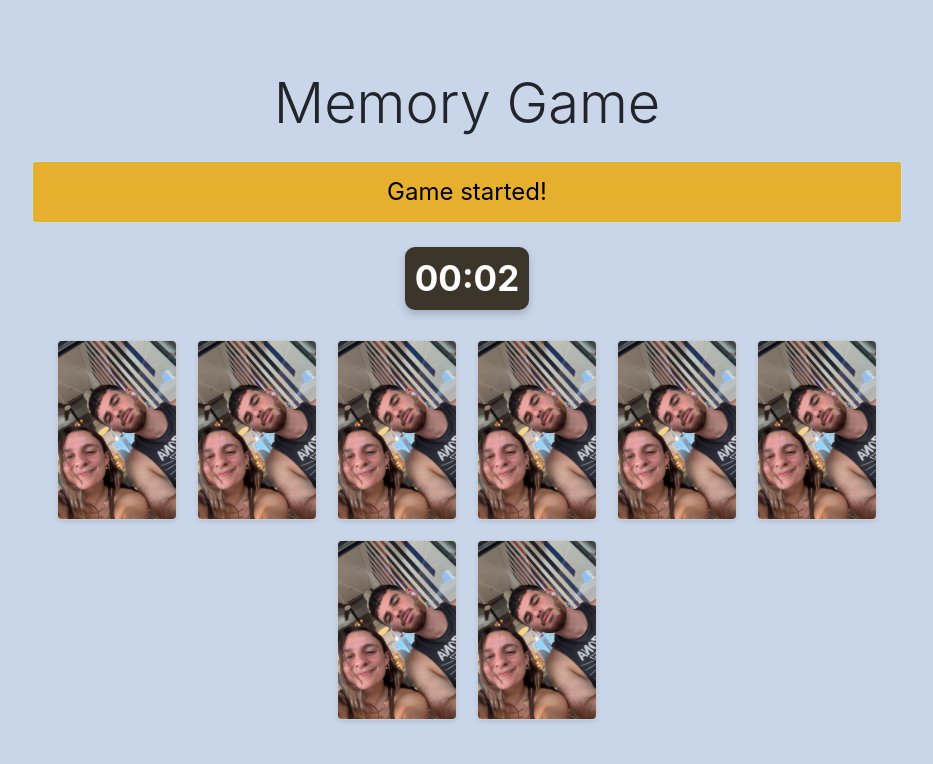
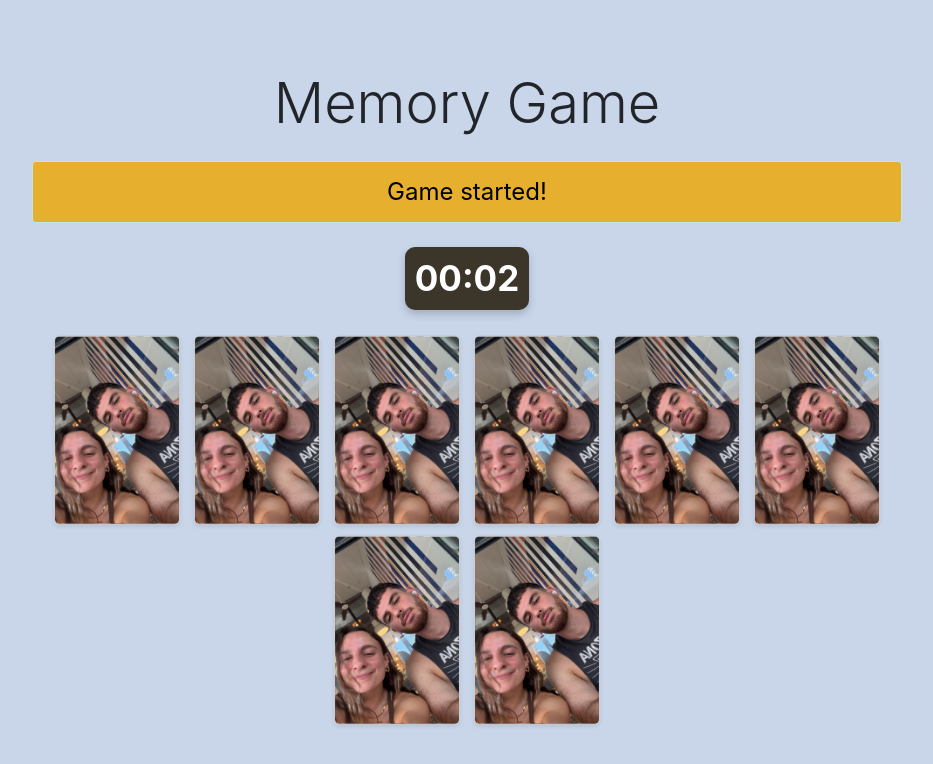
Before and after one commit to YoavShtresler/memory_game, a plain HTML site: page index.html in a window 1280 px wide. Both pictures are taken after a click on the button "Start Game". Shown: the whole page, without its empty margins (173-1106 px from the left). Drawn offline with nearby package versions, Linux system fonts and the light colour scheme.

Commit message:
fixed flipped card

```diff
--- a/index.html
+++ b/index.html
@@ -56,6 +56,14 @@
 
         .card:not(.flipped):hover {
             transform: scale(1.05);
+        }
+
+        .card:not(.flipped) {
+            transform: scale(1.05);
+            background-image: url("playing-card.jpg");
+            background-size: cover; /* Ensures the image covers the entire card */
+            background-position: center; /* Centers the image */
+            background-repeat: no-repeat;
         }
 
         .container {
```
